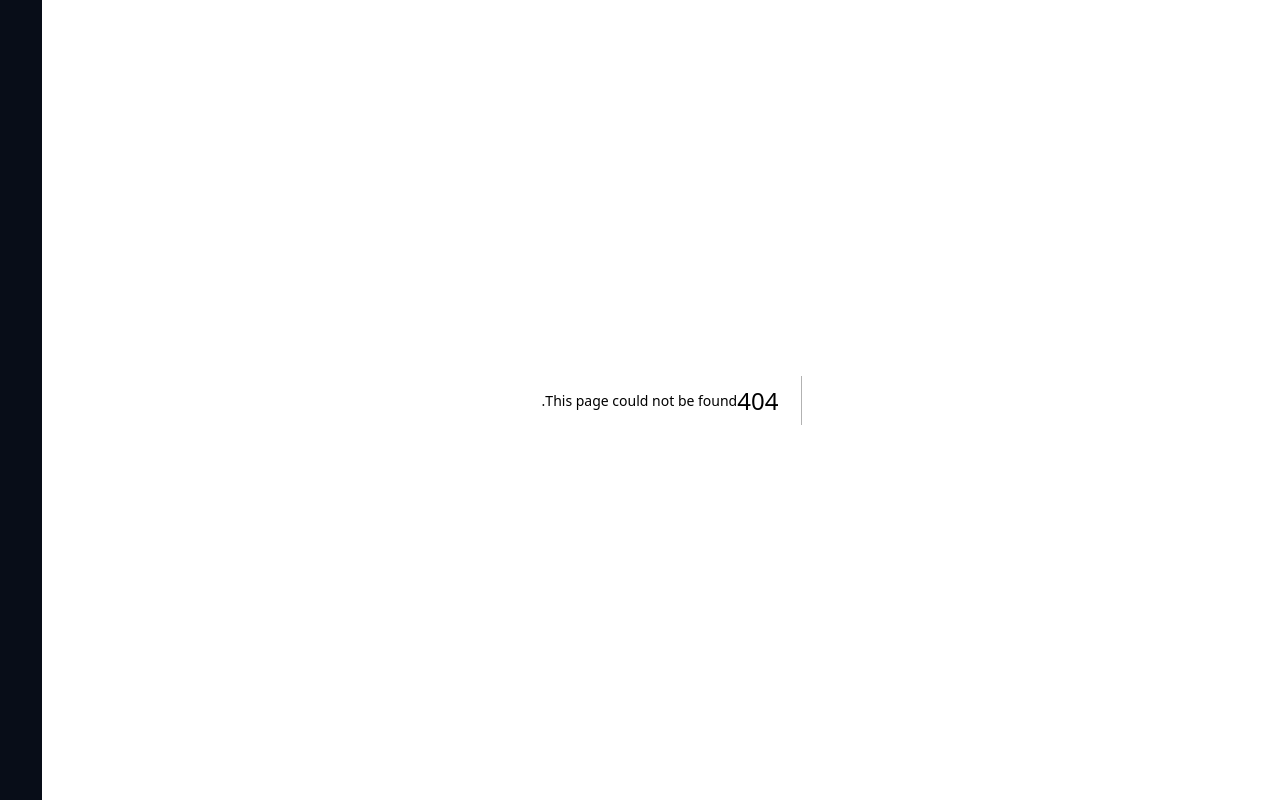
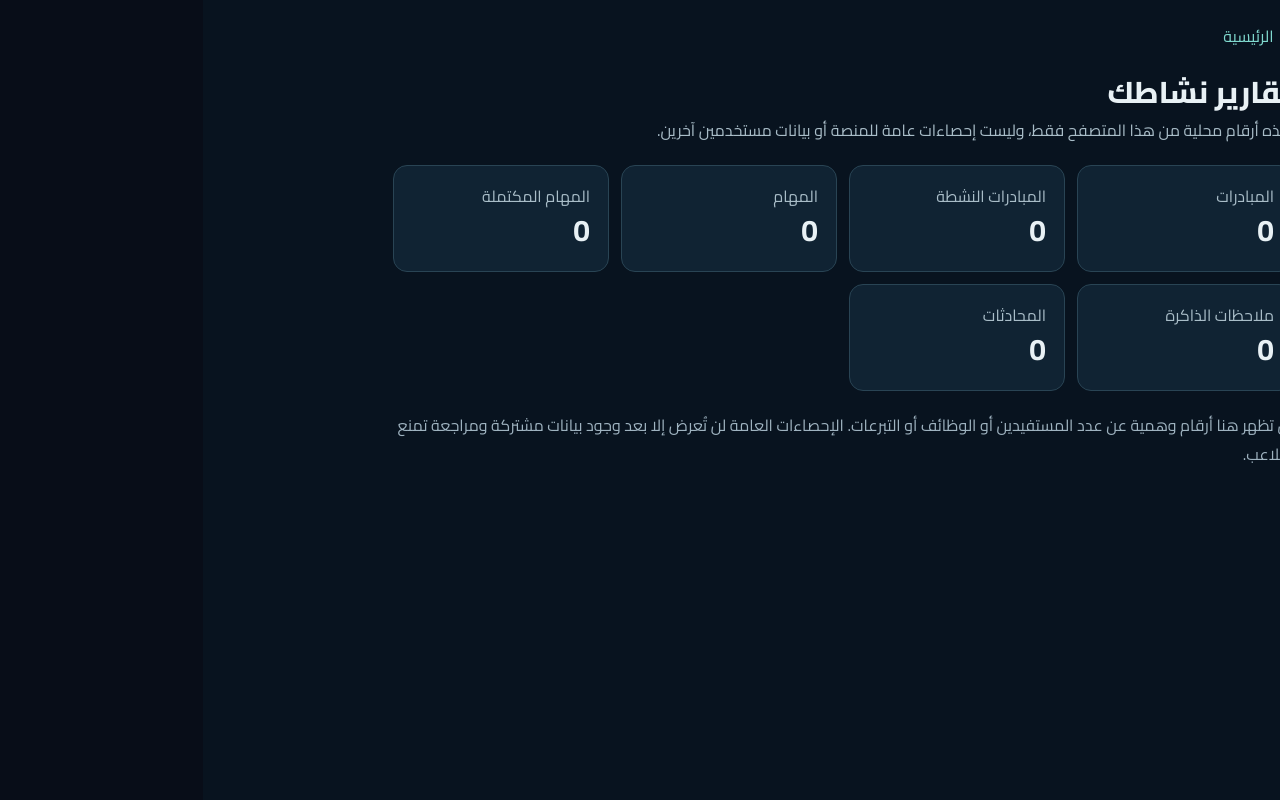
Before and after one commit to o6384051-cpu/humanity-one, a Next.js app: page /analytics in a window 1280 px wide. Before the commit this address had no page. Built offline with nearby package versions, Linux system fonts and the light colour scheme.

Commit message:
Complete missing platform utility pages and audit

```diff
--- /dev/null
+++ b/src/app/analytics/page.tsx
@@ -0,0 +1,10 @@
+"use client";
+import Link from "next/link";
+import {useEffect,useState} from "react";
+const KEYS={initiatives:"humanity-one-initiatives-v1",tasks:"humanity-one-tasks-v1",memory:"humanity-one-approved-memory-v1",chats:"humanity-one-chat-v2"};
+export default function AnalyticsPage(){
+ const [stats,setStats]=useState({initiatives:0,active:0,tasks:0,completed:0,memory:0,chats:0});
+ useEffect(()=>{try{const read=(k:string)=>JSON.parse(localStorage.getItem(k)||"[]");const p=read(KEYS.initiatives),t=read(KEYS.tasks),m=read(KEYS.memory),c=read(KEYS.chats);setStats({initiatives:Array.isArray(p)?p.length:0,active:Array.isArray(p)?p.filter((x:any)=>x.status==="active").length:0,tasks:Array.isArray(t)?t.length:0,completed:Array.isArray(t)?t.filter((x:any)=>x.completed).length:0,memory:Array.isArray(m)?m.length:0,chats:Array.isArray(c)?c.length:0});}catch{}},[]);
+ const items=[["المبادرات",stats.initiatives],["المبادرات النشطة",stats.active],["المهام",stats.tasks],["المهام المكتملة",stats.completed],["ملاحظات الذاكرة",stats.memory],["المحادثات",stats.chats]];
+ return <main dir="rtl" style={{minHeight:"100vh",padding:24,background:"#08131f",color:"#e8f1f5"}}><div style={{maxWidth:900,margin:"0 auto"}}><Link href="/" style={{color:"#80dacf"}}>← الرئيسية</Link><h1 style={{fontSize:30,fontWeight:800,marginTop:22}}>تقارير نشاطك</h1><p style={{color:"#a9bdc8",lineHeight:1.9}}>هذه أرقام محلية من هذا المتصفح فقط، وليست إحصاءات عامة للمنصة أو بيانات مستخدمين آخرين.</p><div style={{display:"grid",gridTemplateColumns:"repeat(auto-fit,minmax(180px,1fr))",gap:12,marginTop:20}}>{items.map(([label,value])=><article key={label} style={{padding:18,border:"1px solid #294454",borderRadius:14,background:"#102333"}}><p style={{color:"#a9bdc8",margin:0}}>{label}</p><strong style={{fontSize:30}}>{value}</strong></article>)}</div><p style={{marginTop:20,color:"#9fb3c0",lineHeight:1.8}}>لن تظهر هنا أرقام وهمية عن عدد المستفيدين أو الوظائف أو التبرعات. الإحصاءات العامة لن تُعرض إلا بعد وجود بيانات مشتركة ومراجعة تمنع التلاعب.</p></div></main>;
+}
```
